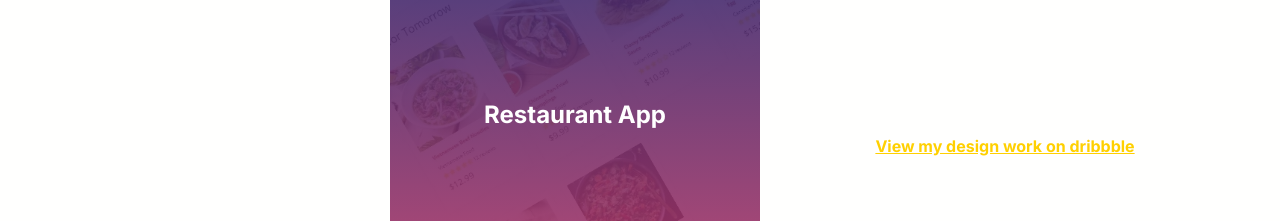
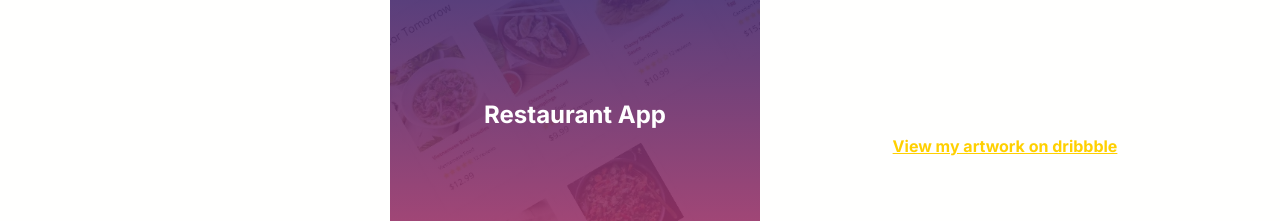
Before and after one commit to roxtran/roxanne-react, a React (Create React App) app: page / in a window 1280 px wide. Shown: the part 2660-2881 px from the top of the page. Built offline with nearby package versions, Linux system fonts and the light colour scheme.

Commit message:
added dribbble link

```diff
--- a/src/components/Projects.js
+++ b/src/components/Projects.js
@@ -81,7 +81,7 @@ const Projects = () => {
             target='_blank'
             rel='noreferrer'
           >
-            <p>View my design work on dribbble</p>
+            <p>View my artwork on dribbble</p>
           </a>
         </div>
       </ProjectsGrid>
```
